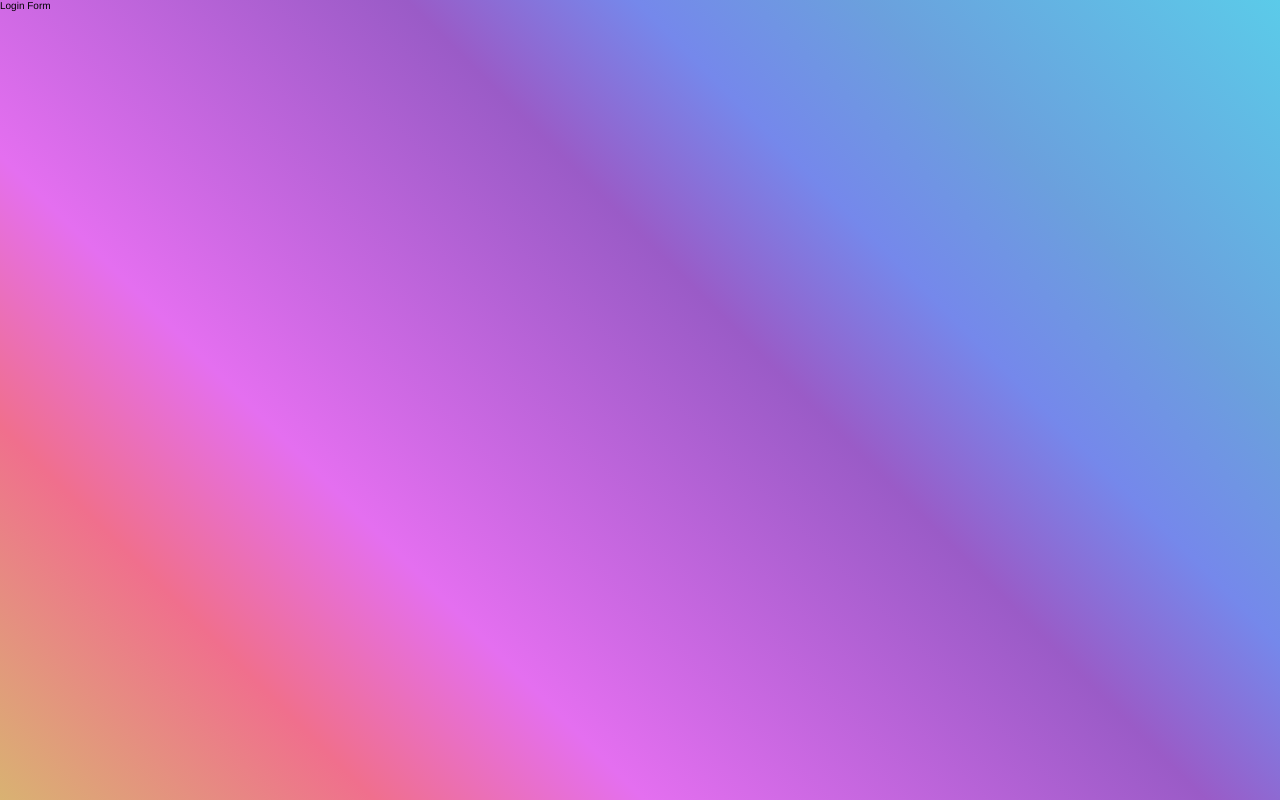
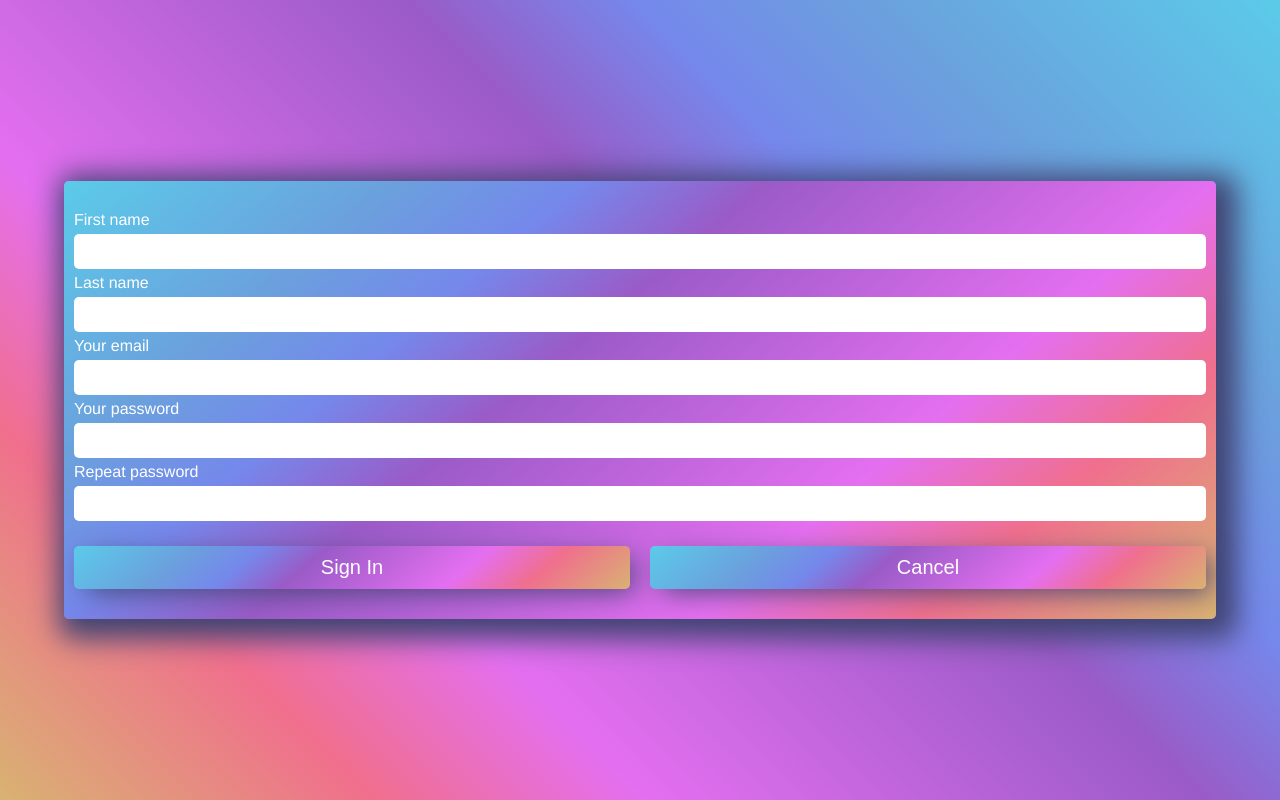
Before and after one commit to JedWoj/expensesTracker, a React (Create React App) app: page /login in a window 1280 px wide. Built offline with nearby package versions, Linux system fonts and the light colour scheme.

Commit message:
Register form styled

```diff
--- a/src/components/Login/LoginForm.module.scss
+++ /dev/null
@@ -1,3 +0,0 @@
-.login-form {
-    background-color: yellow;
-}
--- a/src/components/Login/LoginForm.tsx
+++ /dev/null
@@ -1,11 +0,0 @@
-import React from "react";
-
-const LoginForm = () => {
-    return(
-        <div className="login-form">
-            Login Form
-        </div>
-    )
-}
-
-export default LoginForm;
--- /dev/null
+++ b/src/components/Login/LoginFormOverlay.module.scss
@@ -0,0 +1,3 @@
+.login-form {
+    padding: 1rem;
+}
--- /dev/null
+++ b/src/components/Login/LoginFormOverlay.tsx
@@ -0,0 +1,17 @@
+import React from "react";
+import LoginForm from "./RegisterForm";
+import classes from './LoginFormOverlay.module.scss';
+
+const LoginFormOverlay = () => {
+    const handlePopup = () => {
+        console.log('lol')
+    }
+
+    return(
+        <div className={classes['login-form']}>
+            <LoginForm popupHandler={handlePopup} />
+        </div>
+    )
+}
+
+export default LoginFormOverlay;
--- /dev/null
+++ b/src/components/Login/RegisterForm.module.scss
@@ -0,0 +1,50 @@
+.register {
+    width: 90%;
+    position: absolute;
+    top: 50%;
+    left: 50%;
+    transform: translate(-50%, -50%);
+    display: flex;
+    flex-direction: column;
+    gap: 0.5rem;
+    padding: 3rem 1rem;
+    font-size: 1.6rem;
+    color: #fff;
+    background: linear-gradient(140deg, rgba(91, 203, 233, 1) 0%, rgba(107, 160, 221, 1) 20%, rgba(117, 136, 235, 1) 31%, rgba(154, 91, 199, 1) 42%, rgba(228, 111, 240, 1) 69%, rgba(240, 111, 141, 1) 82%, rgba(217, 178, 114, 1) 100%);
+    box-shadow: 8px 7px 28px 13px rgba(65, 69, 115, 1);
+    border-radius: 0.5rem;
+
+    &__input {
+        height: 3.5rem;
+        outline: none;
+        border: none;
+        border-radius: 0.5rem;
+        font-size: 1.5rem;
+        padding: 0.2rem;
+    }
+
+    &__error {
+        font-weight: bold;
+    }
+
+    &__btn-wrap {
+        display: flex;
+        justify-content: space-around;
+        align-items: center;
+        margin-top: 2rem;
+        gap: 2rem;
+    }
+
+    &__btn {
+        width: 50%;
+        background: linear-gradient(140deg, rgba(91, 203, 233, 1) 0%, rgba(107, 160, 221, 1) 20%, rgba(117, 136, 235, 1) 31%, rgba(154, 91, 199, 1) 42%, rgba(228, 111, 240, 1) 69%, rgba(240, 111, 141, 1) 82%, rgba(217, 178, 114, 1) 100%);
+        box-shadow: 8px 7px 28px -5px rgba(65, 69, 115, 1);
+        outline: none;
+        border: none;
+        color: #fff;
+        padding: 1rem 2rem;
+        cursor: pointer;
+        font-size: 2rem;
+        border-radius: 0.5rem;
+    }
+}
--- /dev/null
+++ b/src/components/Login/RegisterForm.tsx
@@ -0,0 +1,101 @@
+import React from "react";
+import { useFormik } from "formik";
+import * as Yup from 'yup';
+import classes from './RegisterForm.module.scss';
+
+export type Popup = {
+    popupHandler: React.Dispatch<React.SetStateAction<boolean>>;
+}
+
+const RegisterForm = ({ popupHandler }: Popup) => {
+    const formik = useFormik({
+        initialValues: {
+            firstName: '',
+            lastName: '',
+            email: '',
+            password: '',
+            repeat: '',
+        },
+        validationSchema: Yup.object({
+            firstName: Yup.string().min(2, "First name must be longer than 2 characters").max(15, "First name must be shorter than 15 characters").required("First name is required"),
+            lastName: Yup.string().min(2, "Last name must be longer than 2 characters").max(20, "Last name must be shorter than 20 characters").required("Last name is required"),
+            email: Yup.string().email("Invalid email").required("Email is required"),
+            password: Yup.string().required("Please Enter your password").matches(/^(?=.*[a-z])(?=.*[A-Z])(?=.*[0-9])(?=.*[!@#%^&])(?=.{8,})/,
+              "Must Contain 8 Characters, One Uppercase, One Lowercase, One Number and One Special Case Character"),
+            repeat: Yup.string().oneOf([Yup.ref('password'), null], 'Passwords must match').required("Repeat password")
+        }),
+        onSubmit: () => {
+            popupHandler(true);
+        }
+    });
+
+    return (
+        <form onSubmit={formik.handleSubmit} className={classes.register}>
+            <label htmlFor="firstName">
+                First name
+            </label>
+            <input
+                value={formik.values.firstName}
+                onChange={formik.handleChange}
+                onBlur={formik.handleBlur}
+                className={classes.register__input}
+                type='text' id="firstName"
+            />
+            {formik.touched.firstName && formik.errors.firstName ? <p className={classes.register__error}>{formik.errors.firstName}</p> : null}
+            <label htmlFor="lastName">
+                Last name
+            </label>
+            <input
+                value={formik.values.lastName}
+                onChange={formik.handleChange}
+                onBlur={formik.handleBlur}
+                className={classes.register__input}
+                type='text' id="lastName"
+            />
+            {formik.touched.lastName && formik.errors.lastName ? <p className={classes.register__error}>{formik.errors.lastName}</p> : null}
+            <label htmlFor="email">
+                Your email
+            </label>
+            <input
+                value={formik.values.email}
+                onChange={formik.handleChange}
+                onBlur={formik.handleBlur}
+                className={classes.register__input}
+                type='email' id="email"
+            />
+            {formik.touched.email && formik.errors.email ? <p className={classes.register__error}>{formik.errors.email}</p> : null}
+            <label htmlFor="password">
+                Your password
+            </label>
+            <input
+                value={formik.values.password}
+                onChange={formik.handleChange}
+                onBlur={formik.handleBlur}
+                className={classes.register__input}
+                type='password' id="password"
+            />
+            {formik.touched.password && formik.errors.password ? <p className={classes.register__error}>{formik.errors.password}</p> : null}
+            <label htmlFor="repeat">
+                Repeat password
+            </label>
+            <input
+                value={formik.values.repeat}
+                onChange={formik.handleChange}
+                onBlur={formik.handleBlur}
+                className={classes.register__input}
+                type='password' id="repeat"
+            />
+            {formik.touched.repeat && formik.errors.repeat ? <p className={classes.register__error}>{formik.errors.repeat}</p> : null}
+            <div className={classes['register__btn-wrap']}>
+                <button type="submit" className={classes.register__btn}>
+                    Sign In
+                </button>
+                <button type="button" className={classes.register__btn}>
+                    Cancel
+                </button>
+            </div>
+        </form>
+    )
+}
+
+export default RegisterForm;
--- a/src/pages/Login.tsx
+++ b/src/pages/Login.tsx
@@ -1,5 +1,5 @@
 import React from "react";
-import LoginForm from "../components/Login/LoginForm";
+import LoginForm from "../components/Login/LoginFormOverlay";
 import BackgroundGradient from "../components/UI/BackgoundGradient/BackgroundGradient";
 
 const Login = () => {
```
